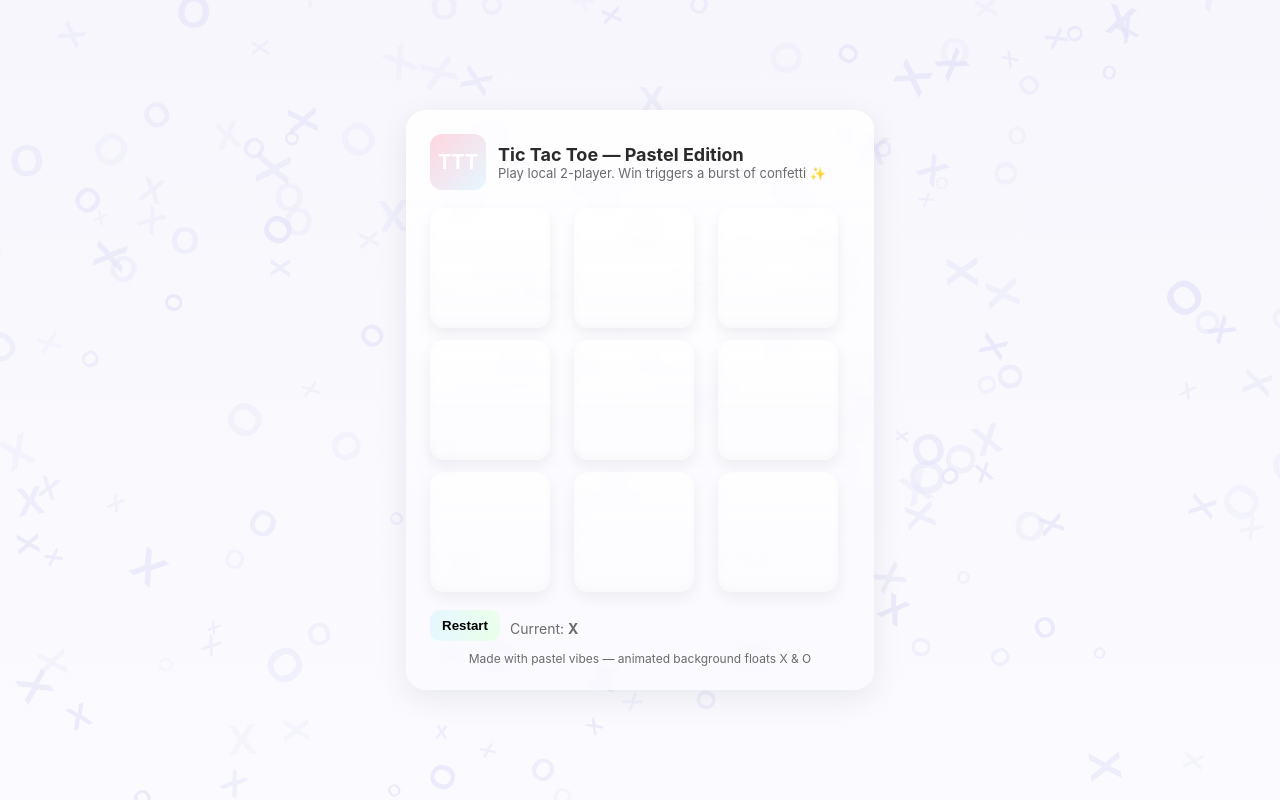
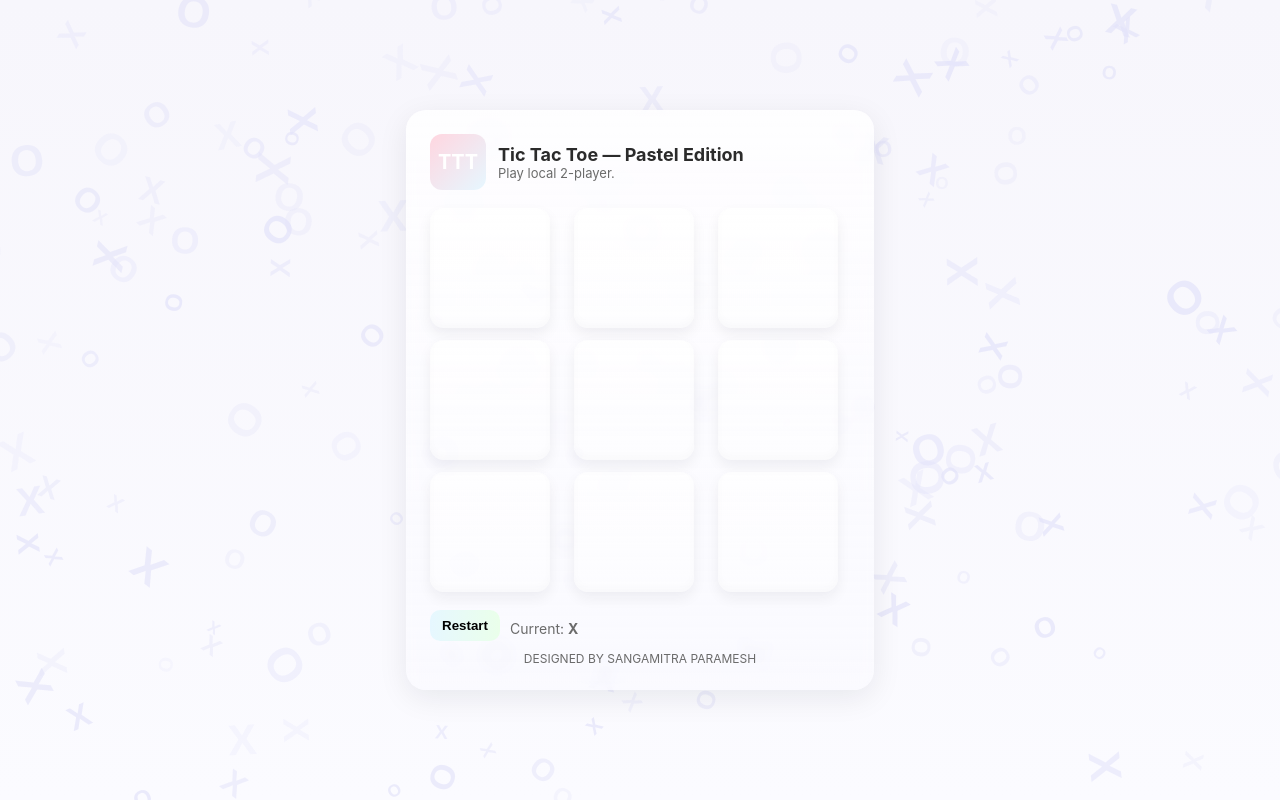
Before and after one commit to sangamitraparamesh/prodigy_wb_03, a plain HTML site: page index.html in a window 1280 px wide. Drawn offline with Linux system fonts and the light colour scheme.

Commit message:
Update index.html

```diff
--- a/index.html
+++ b/index.html
@@ -3,7 +3,7 @@
 <head>
   <meta charset="utf-8" />
   <meta name="viewport" content="width=device-width, initial-scale=1" />
-  <title>Tic Tac Toe — Pastel Confetti</title>
+  <title>Tic Tac Toe </title>
   <link rel="stylesheet" href="style.css" />
 </head>
 <body>
@@ -15,7 +15,7 @@
       <div class="logo">TTT</div>
       <div>
         <h1>Tic Tac Toe — Pastel Edition</h1>
-        <p class="sub">Play local 2-player. Win triggers a burst of confetti ✨</p>
+        <p class="sub">Play local 2-player.</p>
       </div>
     </header>
 
@@ -27,7 +27,7 @@
         <div class="status" id="status">Current: <strong id="turn">X</strong></div>
       </div>
 
-      <footer>Made with pastel vibes — animated background floats X & O</footer>
+      <footer>DESIGNED BY SANGAMITRA PARAMESH </footer>
     </section>
   </main>
 
```
